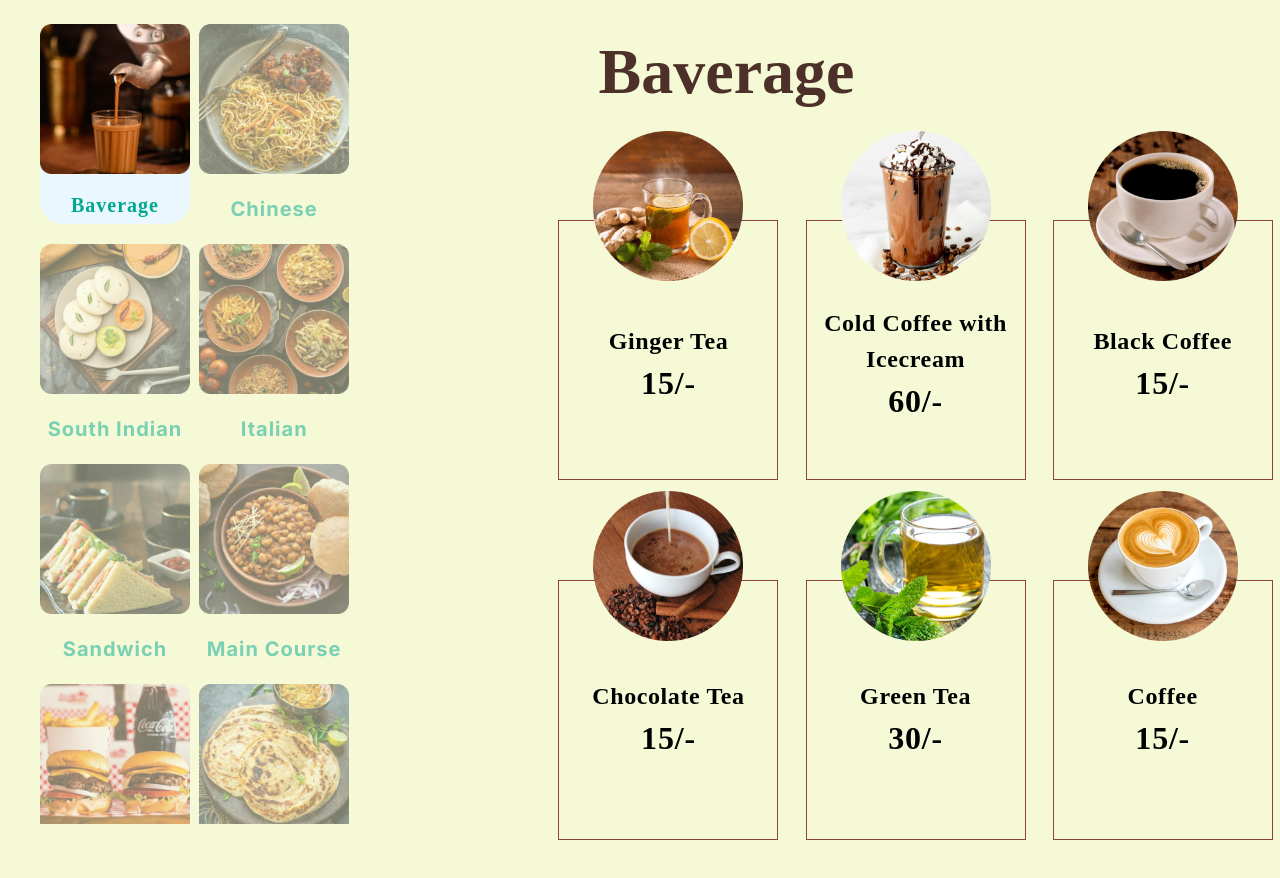
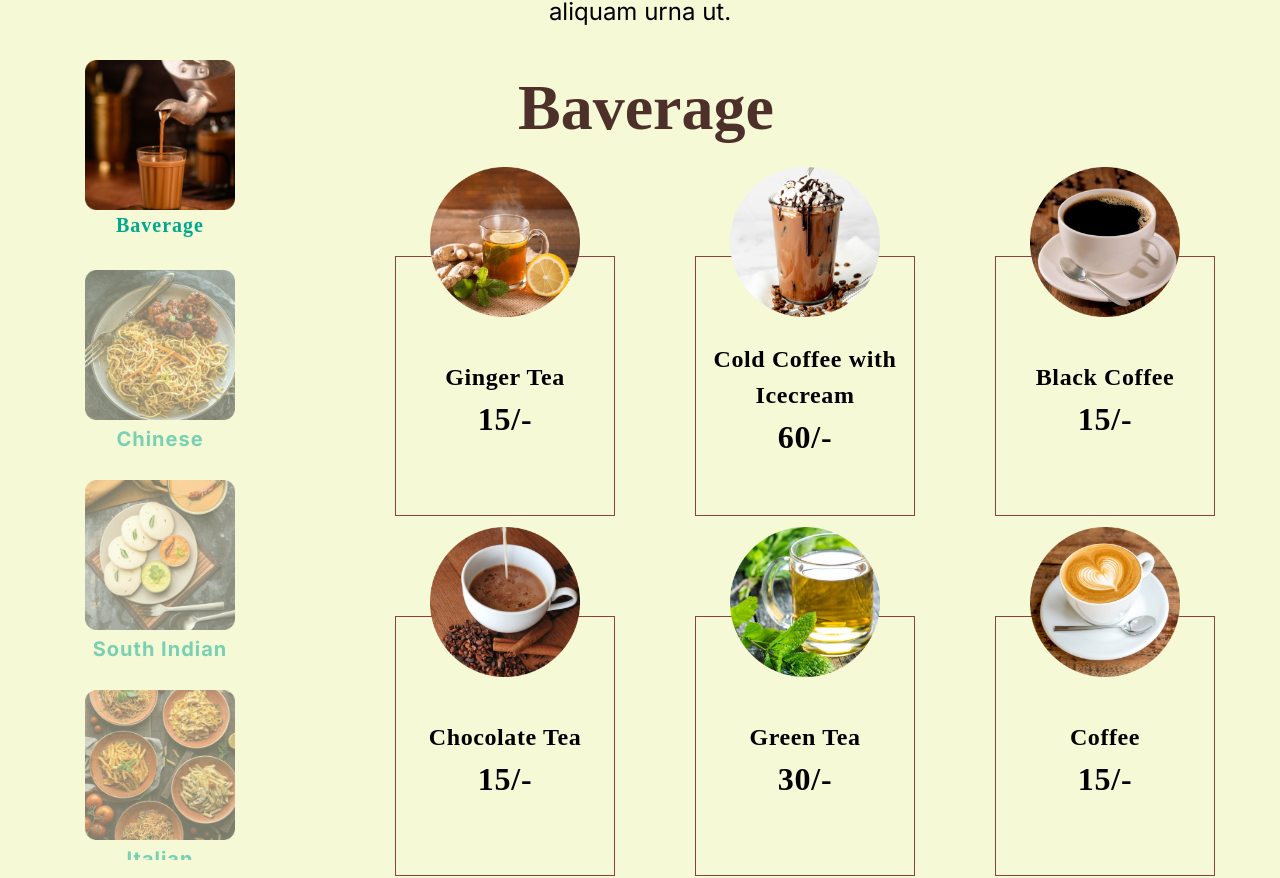
Before and after one commit to hiringtech124/bittys, a Next.js app: page /Menu in a window 1280 px wide. Shown: the part 1979-2857 px from the top of the page. Built offline with nearby package versions, Linux system fonts and the light colour scheme.

Commit message:
push till 09 may

```diff
--- a/src/components/Menu/menuPage/baverage/Baverage.js
+++ b/src/components/Menu/menuPage/baverage/Baverage.js
@@ -9,38 +9,38 @@ import Image from 'next/image'
 function Baverage() {
   return (
     <>
-      <div className='h-full w-full bg-[#F5F9D6] flex flex-col items-center'>
-        <h1 className='flex justify-start w-[70%] font-serif font-bold text-[#4D3029] text-[64px] '>Baverage</h1>
-        <div className='grid grid-cols-3 gap-x-[100px] gap-y-[100px] w-[80%] pt-[100px]'>
-          <div className='flex flex-col items-center justify-center border border-[#8D4242] w-[220px] h-[260px] relative'>
-            <Image className="w-[150px] h-[150px] absolute top-[-35%] " src={img1} alt="Baverage"/>
-            <h1 className='font-serif font-bold text-center text-[24px] tracking-wide mt-[30px]'>Ginger Tea</h1>
-            <h2 className='font-serif font-bold text-center text-[32px] tracking-wide'>15/-</h2>
+      <div className='h-full w-full bg-[#F5F9D6] flex flex-col items-center px-[20px]'>
+        <h1 className='flex justify-start w-[70%] font-serif font-bold text-[#4D3029] text-[64px] max-xl:text-[54px] max-lg:text-[44px] max-md:text-[34px] max-[450px]:text-[22px] '>Baverage</h1>
+        <div className='grid grid-cols-3 max-md:grid-cols-2 max-[450px]:grid-cols-1 gap-x-[80px] max-xl:gap-x-[30px] max-lg:gap-x-[20px] gap-y-[100px] max-lg:gap-y-[50px] w-[100%] pt-[100px] max-xl:pt-[70px] max-md:pt-[50px]'>
+          <div className='flex flex-col items-center justify-center border border-[#8D4242] w-[220px] h-[260px] max-xl:w-[170px] max-xl:h-[190px] max-lg:w-[120px] max-lg:h-[140px]  relative'>
+            <Image className="w-[150px] h-[150px] max-xl:w-[100px] max-xl:h-[100px] max-lg:w-[70px] max-lg:h-[70px] absolute top-[-35%] max-xl:top-[-30%] " src={img1} alt="Baverage"/>
+            <h1 className='font-serif font-bold text-center text-[24px] max-xl:text-[20px] max-lg:text-[16px] max-md:text-[14px] tracking-wide mt-[30px]'>Ginger Tea</h1>
+            <h2 className='font-serif font-bold text-center text-[32px] max-xl:text-[28px] max-lg:text-[24px] max-md:text-[18px] tracking-wide'>15/-</h2>
           </div>
-          <div className='flex flex-col items-center justify-center border border-[#8D4242] w-[220px] h-[260px]  relative'>
-            <Image className="w-[150px] h-[150px] absolute top-[-35%]" src={img2} alt="Baverage"/>
-            <h1 className='font-serif font-bold text-center text-[24px] tracking-wide mt-[30px]'>Cold Coffee with Icecream</h1>
-            <h2 className='font-serif font-bold text-center text-[32px] tracking-wide'>60/-</h2>
+          <div className='flex  flex-col items-center justify-center border border-[#8D4242] w-[220px] h-[260px] max-xl:w-[170px] max-xl:h-[190px] max-lg:w-[120px] max-lg:h-[140px] relative'>
+            <Image className="w-[150px] h-[150px] max-xl:w-[100px] max-xl:h-[100px] max-lg:w-[70px] max-lg:h-[70px]  absolute top-[-35%] max-xl:top-[-30%]" src={img2} alt="Baverage"/>
+            <h1 className='font-serif font-bold text-center text-[24px] max-xl:text-[20px] max-lg:text-[16px] max-md:text-[14px] tracking-wide mt-[30px]'>Cold Coffee with Icecream</h1>
+            <h2 className='font-serif font-bold text-center text-[32px] max-xl:text-[28px] max-lg:text-[24px] max-md:text-[18px] tracking-wide'>60/-</h2>
           </div>
-          <div className='flex flex-col items-center justify-center border border-[#8D4242] w-[220px] h-[260px] relative'>
-            <Image className="w-[150px] h-[150px] absolute top-[-35%]" src={img3} alt="Baverage"/>
-            <h1 className='font-serif font-bold text-center text-[24px] tracking-wide mt-[30px]'>Black Coffee</h1>
-            <h2 className='font-serif font-bold text-center text-[32px] tracking-wide'>15/-</h2>
+          <div className='flex  flex-col items-center justify-center border border-[#8D4242] w-[220px] h-[260px] max-xl:w-[170px] max-xl:h-[190px] max-lg:w-[120px] max-lg:h-[140px] relative'>
+            <Image className="w-[150px] h-[150px] max-xl:w-[100px] max-xl:h-[100px] max-lg:w-[70px] max-lg:h-[70px] absolute top-[-35%] max-xl:top-[-30%]" src={img3} alt="Baverage"/>
+            <h1 className='font-serif font-bold text-center text-[24px] max-xl:text-[20px] max-lg:text-[16px] max-md:text-[14px] tracking-wide mt-[30px]'>Black Coffee</h1>
+            <h2 className='font-serif font-bold text-center text-[32px] max-xl:text-[28px] max-lg:text-[24px] max-md:text-[18px] tracking-wide'>15/-</h2>
           </div>
-          <div className='flex flex-col items-center justify-center border border-[#8D4242] w-[220px] h-[260px] pb-[10px] relative'>
-            <Image className="w-[150px] h-[150px] absolute top-[-35%]" src={img4} alt="Baverage"/>
-            <h1 className='font-serif font-bold text-center text-[24px] tracking-wide mt-[30px]'>Chocolate Tea</h1>
-            <h2 className='font-serif font-bold text-center text-[32px] tracking-wide'>15/-</h2>
+          <div className='flex  flex-col items-center justify-center border border-[#8D4242] w-[220px] h-[260px] max-xl:w-[170px] max-xl:h-[190px] max-lg:w-[120px] max-lg:h-[140px] relative'>
+            <Image className="w-[150px] h-[150px] max-xl:w-[100px] max-xl:h-[100px] max-lg:w-[70px] max-lg:h-[70px] absolute top-[-35%] max-xl:top-[-30%]" src={img4} alt="Baverage"/>
+            <h1 className='font-serif font-bold text-center text-[24px] max-xl:text-[20px] max-lg:text-[16px] max-md:text-[14px] tracking-wide mt-[30px]'>Chocolate Tea</h1>
+            <h2 className='font-serif font-bold text-center text-[32px] max-xl:text-[28px] max-lg:text-[24px] max-md:text-[18px] tracking-wide'>15/-</h2>
           </div>
-          <div className='flex flex-col items-center justify-center border border-[#8D4242] w-[220px] h-[260px] pb-[10px] relative'>
-            <Image className="w-[150px] h-[150px] absolute top-[-35%]" src={img5} alt="Baverage"/>
-            <h1 className='font-serif font-bold text-center text-[24px] tracking-wide mt-[30px]'>Green Tea</h1>
-            <h2 className='font-serif font-bold text-center text-[32px] tracking-wide'>30/-</h2>
+          <div className='flex  flex-col items-center justify-center border border-[#8D4242] w-[220px] h-[260px] max-xl:w-[170px] max-xl:h-[190px] max-lg:w-[120px] max-lg:h-[140px] relative'>
+            <Image className="w-[150px] h-[150px] max-xl:w-[100px] max-xl:h-[100px] max-lg:w-[70px] max-lg:h-[70px] absolute top-[-35%] max-xl:top-[-30%]" src={img5} alt="Baverage"/>
+            <h1 className='font-serif font-bold text-center text-[24px] max-xl:text-[20px] max-lg:text-[16px] max-md:text-[14px] tracking-wide mt-[30px]'>Green Tea</h1>
+            <h2 className='font-serif font-bold text-center text-[32px] max-xl:text-[28px] max-lg:text-[24px] max-md:text-[18px] tracking-wide'>30/-</h2>
           </div>
-          <div className='flex flex-col items-center justify-center border border-[#8D4242] w-[220px] h-[260px] pb-[10px] relative  '>
-            <Image className="w-[150px] h-[150px] absolute top-[-35%]" src={img6} alt="Baverage"/>
-            <h1 className='font-serif font-bold text-center text-[24px] tracking-wide mt-[30px]'>Coffee</h1>
-            <h2 className='font-serif font-bold text-center text-[32px] tracking-wide'>15/-</h2>
+          <div className='flex  flex-col items-center justify-center border border-[#8D4242] w-[220px] h-[260px] max-xl:w-[170px] max-xl:h-[190px] max-lg:w-[120px] max-lg:h-[140px] relative  '>
+            <Image className="w-[150px] h-[150px] max-xl:w-[100px] max-xl:h-[100px] max-lg:w-[70px] max-lg:h-[70px] absolute top-[-35%] max-xl:top-[-30%]" src={img6} alt="Baverage"/>
+            <h1 className='font-serif font-bold text-center text-[24px] max-xl:text-[20px] max-lg:text-[16px] max-md:text-[14px] tracking-wide mt-[30px]'>Coffee</h1>
+            <h2 className='font-serif font-bold text-center text-[32px] max-xl:text-[28px] max-lg:text-[24px] max-md:text-[18px] tracking-wide'>15/-</h2>
           </div>
         </div>
       </div>
--- a/src/components/Menu/menuPage/menu.css
+++ b/src/components/Menu/menuPage/menu.css
@@ -6,7 +6,7 @@
     font-weight: 500;
     line-height: normal;
     border-radius: 23px;
-    background: #eaf7ff;
+
     opacity: 1 !important;
 
   }
--- a/src/components/Menu/menuPage/menu.js
+++ b/src/components/Menu/menuPage/menu.js
@@ -99,21 +99,21 @@ const Menu = () => {
     // {/* {Widht > 778 ? ( */}
     <>
       <div className=" h-full w-full bg-[#F5F9D6] flex flex-col items-center pt-[30px] ">
-        <h1 className='font-serif font-bold text-[64px] text-[#4D3029]'>Our Menu</h1>
-        <p className='text-[24px] mb-[30px] mt-[30px]'>Lorem ipsum dolor sit amet, consectetur adipiscing elit.varius aliquam urna ut.</p>
-        <div className="flex justify-center gap-x-[100px] w-full">
+        <h1 className='font-serif font-bold text-[64px] max-xl:text-[54px] max-lg:text-[44px] max-md:text-[34px] max-[450px]:text-[30px] text-[#4D3029]'>Our Menu</h1>
+        <p className='text-[24px] w-[60%] max-md:w-[80%] text-center max-xl:text-[20px] max-lg:text-[16px] max-md:text-[14px] mb-[30px] mt-[30px] max-xl:mt-[15px]'>Lorem ipsum dolor sit amet, consectetur adipiscing elit.varius aliquam urna ut.</p>
+        <div className="flex h-full justify-center gap-x-[100px] max-lg:gap-x-[50px] max-md:gap-x-[0px] w-full">
 
-          <div className="grid grid-cols-2 gap-5 h-screen overflow-scroll px-10">
+          <div className="grid grid-cols-1 gap-y-[10px] h-screen max-md:h-[650px] max-[450px]:h-[100%] max-[450px]:overflow-hidden overflow-scroll px-10 pb-[50px] max-md:px-[10px]">
             {tabs.map((tab, index) => (
               <div
                 key={index}
-                className={`tab ${index === activeTab ? "active" : ""} w-[150px] h-[200px]`}
+                className={`tab ${index === activeTab ? "active" : ""} w-[150px] h-[200px] max-xl:w-[100px] max-xl:h-[140px] flex flex-col items-center`}
                 onClick={() => handleTabClick(index)}
               >
                 {/* {tab.label} */}
-                <Image className='w-[150px] h-[150px] mb-5 ' src={tab.img} alt='img1' />
+                <Image className='w-[150px] h-[150px] max-xl:w-[100px] max-xl:h-[100px] mb-1 ' src={tab.img} alt='img1' />
 
-                <p className='text-[#00A890] text-center text-[20px] font-bold tracking-wider'>{tab.label}</p>
+                <p className='text-[#00A890] max-md:w-[130px] text-center text-[20px] max-xl:text-[18px] font-bold tracking-wider'>{tab.label}</p>
               </div>
 
             ))}
```
